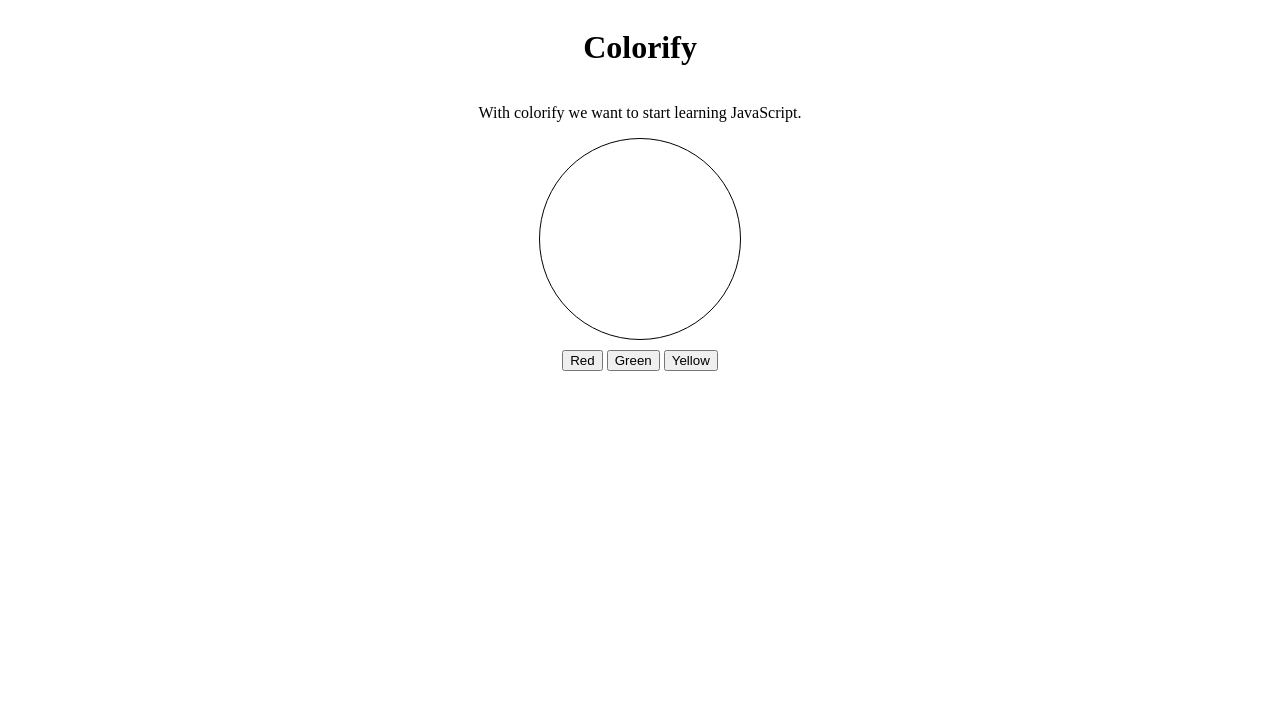
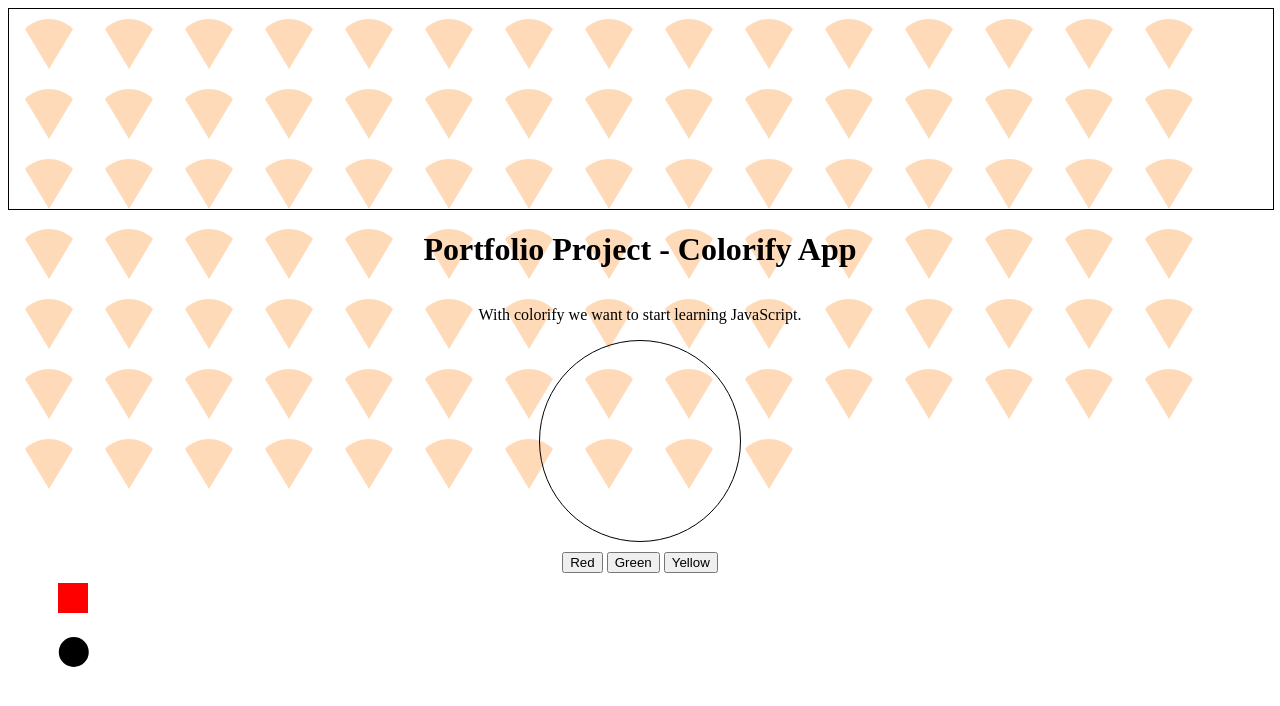
Before and after one commit to audiomuse1/portfolio-project-colorify-app, a plain HTML site: page index.html in a window 1280 px wide. Drawn offline with nearby package versions, Linux system fonts and the light colour scheme.

Commit message:
Edits to html

```diff
--- a/index.css
+++ b/index.css
@@ -19,3 +19,38 @@
   button {
     cursor: pointer;
   }
+
+
+  .demo-wrapper {
+    background-color: red;
+    width: 30px;
+    height: 30px;
+  }
+
+  .animation-keyframes-demo {
+    width: 30px;
+    height: 30px;
+    border-radius: 30px;
+    background-color: black;
+    margin-top: 4rem;
+  }
+
+
+  .lightsContainer {
+    width: 100%;
+    height:200px;
+    border: 1px solid black;
+    display: flex;
+    flex-wrap: wrap;
+  }
+
+  .lightBulb {
+    margin: 10px;
+    background-color: #ffffff;
+    width: 0;
+    height: 0;
+    border-left: 30px solid transparent;
+    border-right: 30px solid transparent;
+    border-top: 50px solid peachpuff;
+    border-radius: 50%;
+  }
--- a/index.html
+++ b/index.html
@@ -1,25 +1,44 @@
 <!DOCTYPE html>
 <html lang="en">
 <head>
+    <script src="https://cdn.jsdelivr.net/npm/animejs@3.0.1/lib/anime.min.js"></script>
+
   <meta charset="UTF-8">
   <meta http-equiv="X-UA-Compatible" content="IE=edge">
   <meta name="viewport" content="width=device-width, initial-scale=1.0">
   <title>Colorify</title>
   <link rel="stylesheet" href="./index.css">
-  <script src="./index.js" defer></script>
+
+
 </head>
 <body>
+
+  <div class="lightsContainer">
+  </div>
+
   <div class="container">
-    <h1>Colorify</h1>
+    <h1>Portfolio Project - Colorify App</h1>
     <p class="subheading">
       With colorify we want to start
       learning JavaScript.
     </p>
     <div class="circle" id="circleID"></div>
+
+
     <div class="action">
       <button onclick="paint('red')">Red</button>
       <button onclick="paint('green')">Green</button>
       <button onclick="paint('yellow')">Yellow</button>
     </div>
   </div>
+
+
+
+  <div class="demo-wrapper">
+  </div>
+
+  <div class="animation-keyframes-demo"></div>
+
 </body>
+
+<script src="./index.js"></script>
--- a/index.js
+++ b/index.js
@@ -1,6 +1,57 @@
+
 
 
 function paint(color) {
     const circle = document.getElementById('circleID');
     circle.style = `background-color:${color}`;
   }
+
+
+  var alternateSteps = anime({
+    targets:'.demo-wrapper',
+    translateX: 250,
+    direction: 'alternate',
+    loop: true,
+    easing: 'steps(5)',
+    autoplay: false,
+  })
+  document.querySelector('.circle').onclick = alternateSteps.play;
+  document.querySelector('.circle').onclick = alternateSteps.pause;
+
+
+
+ anime({
+    targets: '.animation-keyframes-demo',
+    // autoplay: false,
+    keyframes: [
+      {translateY: -40},
+      {translateX: 50},
+      {translateY: 40},
+      {translateX: 0},
+      {translateY: 0}
+    ],
+    duration: 4000,
+    easing: 'easeOutElastic(1, .8)',
+    loop: true
+  })
+
+
+  var lightBulb;
+  function createLights() {
+    lightBulb = document.createElement('div');
+    lightBulb.className = "lightBulb";
+  }
+
+  function appendLights() {
+    var lightsContainer = document.getElementsByClassName("lightsContainer")[0];
+    console.log(lightsContainer)
+
+    for (var i=0; i<100; i++) {
+      createLights();
+      lightsContainer.append(lightBulb);
+    }
+
+
+  }
+
+  appendLights();
```
